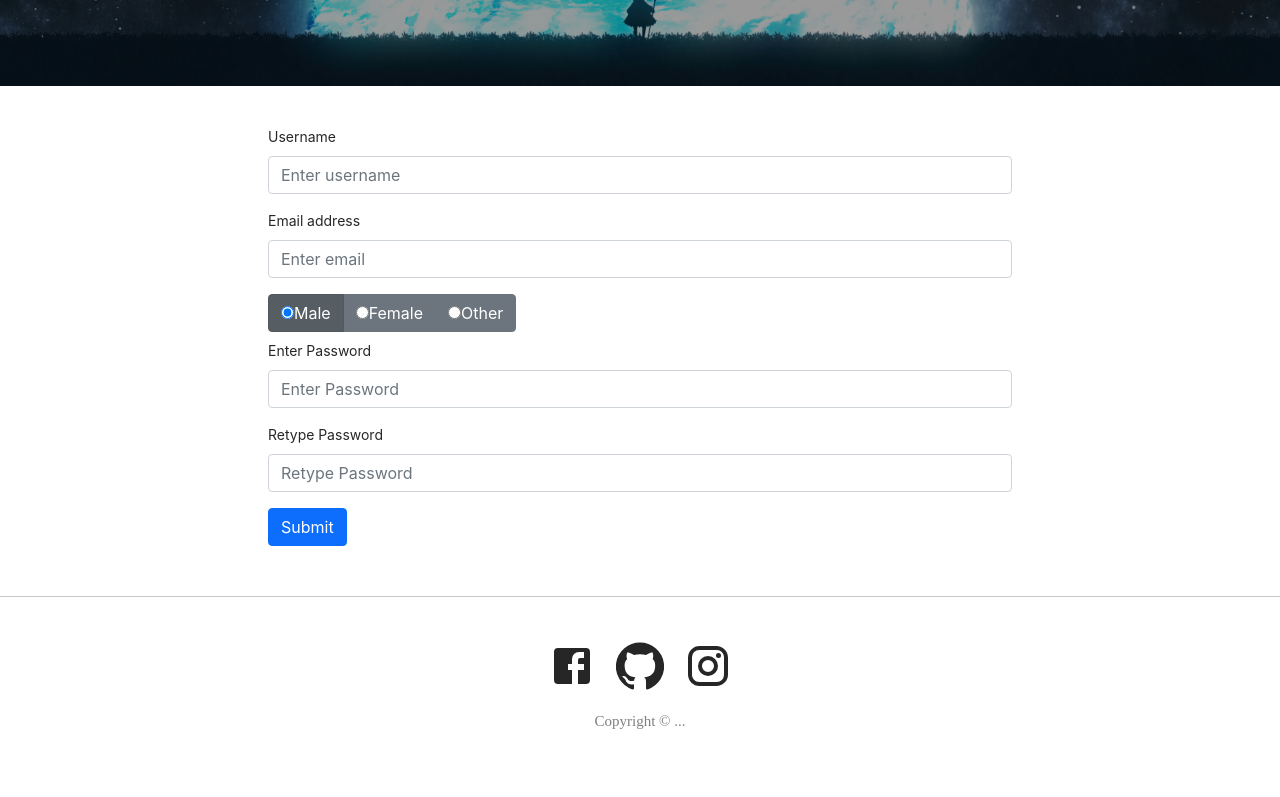
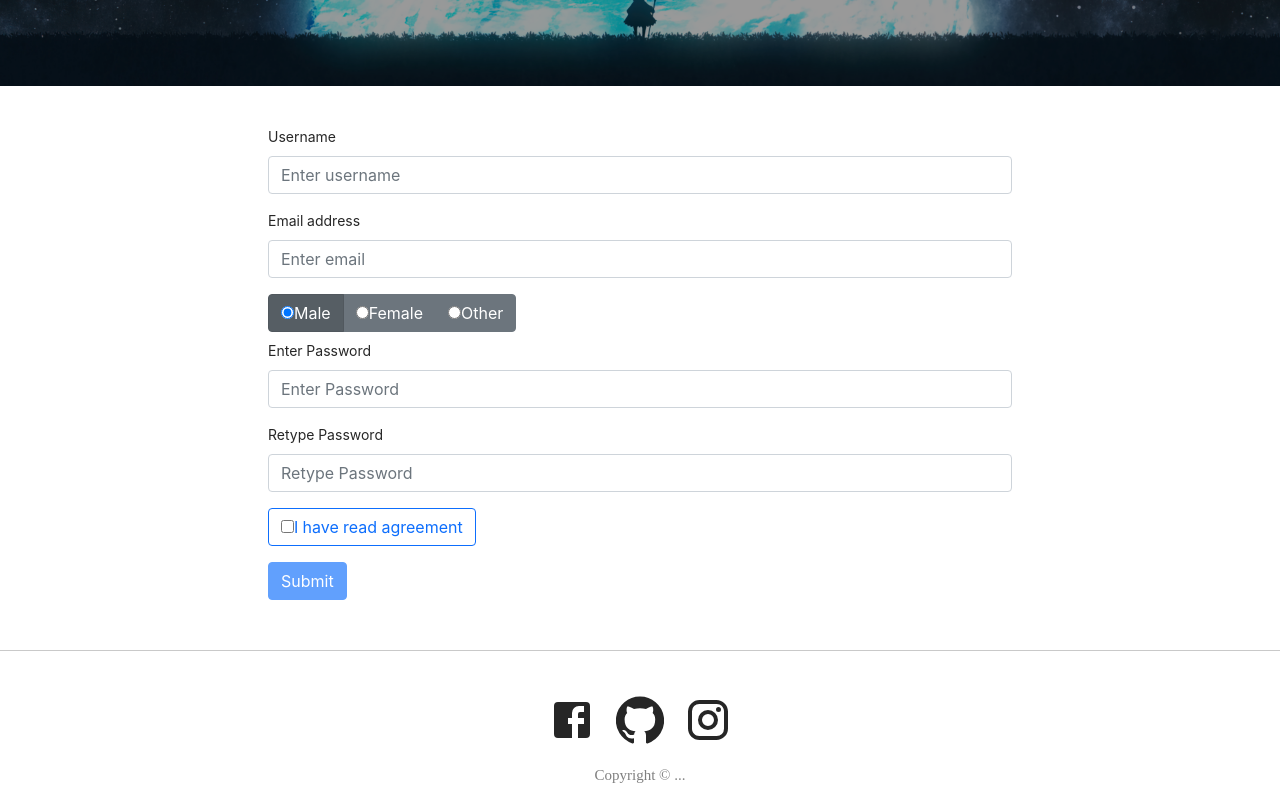
Before and after one commit to thetuyen124/first-reactjs-app, a React (Create React App) app: page /signup in a window 1280 px wide. Shown: the part 409-1206 px from the top of the page. Before the commit the page ends 1167 px from the top, so only its background shows below. Built offline with nearby package versions, Linux system fonts and the light colour scheme.

Commit message:
add signup checkbox and private route

```diff
--- a/src/App.css
+++ /dev/null
@@ -1,9 +0,0 @@
-.color-red {
-  background-color: red;
-}
-.color-yellow {
-  background-color: yellow;
-}
-.color-green {
-  background-color: green;
-}
--- a/src/App.js
+++ b/src/App.js
@@ -1,6 +1,4 @@
-import "./App.css";
 import "./reset.css";
-import "./custom.css";
 import "antd/dist/antd.css";
 
 import { BrowserRouter as Router } from "react-router-dom";
--- a/src/Page/Content.js
+++ b/src/Page/Content.js
@@ -9,6 +9,7 @@ import Profile from "./Profile.js";
 import HomeWork from "../components/HomeWork/HomeWork";
 import PostDetail from "./PostDetail";
 import SignUp from "./SignUp";
+import PrivateRoute from "../components/PrivateRoute/PrivateRoute";
 
 const Content = (props) => {
   return (
@@ -16,21 +17,24 @@ const Content = (props) => {
       <Route path="/" exact>
         <HomePage />
       </Route>
-      <Route path="/post" exact>
+      <PrivateRoute path="/post" exact component={Post} />
+      {/* <Route path="/post" exact>
         <Post />
-      </Route>
-      <Route path="/profile">
+      </Route> */}
+      <PrivateRoute path="/profile" component={Profile} />
+      {/* <Route path="/profile">
         <Profile />
-      </Route>
+      </Route> */}
       <Route path="/exercise">
         <HomeWork />
       </Route>
       <Route path="/login">
         <Login />
       </Route>
-      <Route path="/post/:id">
+      <PrivateRoute path="/post/:id" exact component={PostDetail} />
+      {/* <Route path="/post/:id">
         <PostDetail />
-      </Route>
+      </Route> */}
       <Route path="/signup">
         <SignUp />
       </Route>
--- a/src/Page/Login.js
+++ b/src/Page/Login.js
@@ -5,10 +5,8 @@ import { Formik } from "formik";
 import { Form, Button } from "react-bootstrap";
 
 const Login = (props) => {
-  const { message } = props;
   return (
     <div className="mainContent container">
-      <h1 style={{ fontSize: 35 }}>{message}</h1>
       <Formik
         initialValues={{ email: "", password: "" }}
         validate={(values) => {
--- a/src/Page/SignUp.js
+++ b/src/Page/SignUp.js
@@ -1,7 +1,14 @@
 import { useEffect } from "react";
 
 import { Formik } from "formik";
-import { Form, Button, ButtonGroup, ToggleButton } from "react-bootstrap";
+import {
+  Form,
+  Button,
+  ButtonGroup,
+  ToggleButton,
+  InputGroup,
+  FormControl,
+} from "react-bootstrap";
 const SignUp = () => {
   useEffect(() => {
     document.title = "Sign Up";
@@ -18,6 +25,7 @@ const SignUp = () => {
           passwordRT: "",
           username: "",
           gender: "Male",
+          checked: false,
         }}
         validate={(values) => {
           const errors = {};
@@ -149,8 +157,26 @@ const SignUp = () => {
                 {errors.passwordRT}
               </Form.Control.Feedback>
             </Form.Group>
-
-            <Button variant="primary" type="submit" disabled={isSubmitting}>
+            <ButtonGroup className="mb-2">
+              <ToggleButton
+                className="mb-2"
+                checked={values.checked}
+                id="toggle-check"
+                name="checked"
+                onChange={handleChange}
+                type="checkbox"
+                variant="outline-primary"
+                value="1"
+              >
+                I have read agreement
+              </ToggleButton>
+            </ButtonGroup>
+            <br />
+            <Button
+              variant="primary"
+              type="submit"
+              disabled={!values.checked || isSubmitting}
+            >
               Submit
             </Button>
           </Form>
--- /dev/null
+++ b/src/components/PrivateRoute/PrivateRoute.js
@@ -0,0 +1,13 @@
+import React from "react";
+import { Route, Redirect } from "react-router-dom";
+
+const PrivateRoute = (props) => {
+  const condition = localStorage.getItem("token");
+
+  return condition ? (
+    <Route path={props.path} exact={props.exact} component={props.component} />
+  ) : (
+    <Redirect to="/login" />
+  );
+};
+export default PrivateRoute;
```
Also changed, not shown: src/custom.css (deleted).
